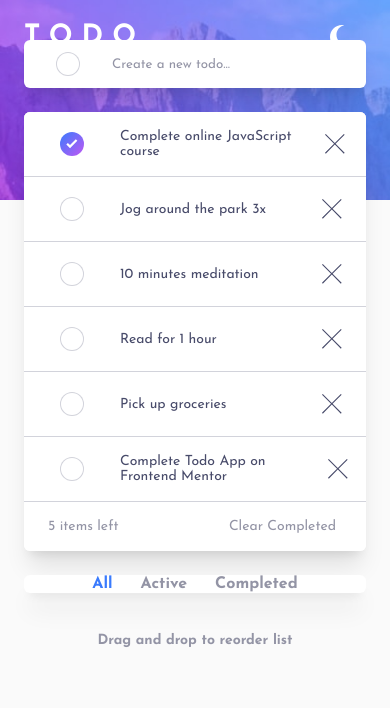
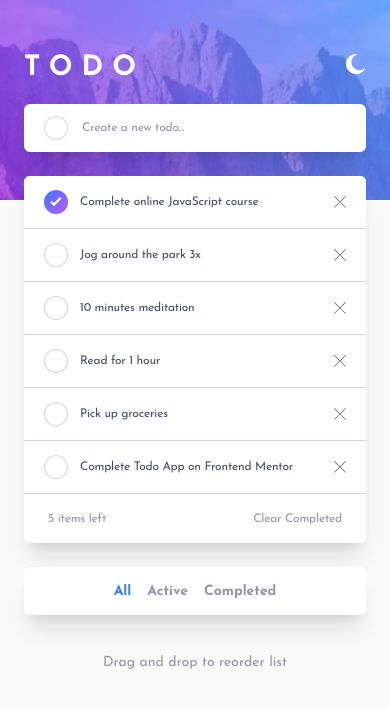
Before and after one commit to john-mirage/todo-app, a React (Vite) app: page / in a window 390 px wide. Shown: the top 708 px of the page. Built offline with nearby package versions, Linux system fonts and the light colour scheme.

Commit message:
feat: add mobile styles

```diff
--- a/src/assets/styles/components/check-input.module.css
+++ b/src/assets/styles/components/check-input.module.css
@@ -6,6 +6,7 @@
     display: block;
     width: auto;
     height: auto;
+    margin-left: -1.2rem;
 }
 
 .button {
--- a/src/assets/styles/components/theme-icon.module.css
+++ b/src/assets/styles/components/theme-icon.module.css
@@ -1,5 +1,5 @@
 .icon {
-    width: 2.4rem;
+    width: 2rem;
     height: auto;
     color: var(--color-white);
 }
--- a/src/assets/styles/components/tip.module.css
+++ b/src/assets/styles/components/tip.module.css
@@ -4,6 +4,6 @@
     margin-top: 4rem;
     text-align: center;
     font-size: 1.4rem;
-    font-weight: 700;
+    font-weight: 400;
     color: var(--color-text-alt);
 }
--- a/src/assets/styles/components/todo-filter.module.css
+++ b/src/assets/styles/components/todo-filter.module.css
@@ -1,5 +1,5 @@
 .filter {
-    font-size: 1.6rem;
+    font-size: 1.4rem;
     font-weight: 700;
     margin-right: 1.6rem;
 }
--- a/src/assets/styles/components/todo-filters.module.css
+++ b/src/assets/styles/components/todo-filters.module.css
@@ -4,5 +4,5 @@
     justify-content: center;
     align-items: center;
     width: 100%;
-    height: auto;
+    height: 4.8rem;
 }
--- a/src/assets/styles/components/todo-input.module.css
+++ b/src/assets/styles/components/todo-input.module.css
@@ -10,14 +10,16 @@
 
 .input {
     flex: 1 1 0;
-    padding: 0.8rem 2rem;
+    display: block;
+    width: 100%;
+    height: 100%;
     outline: none;
-    transition-property: color, background-color;
-    transition-duration: 150ms;
+    transition: color 150ms;
     color: var(--color-text);
-    background-color: var(--color-foreground);
-    border: none;
     font-family: inherit;
+    font-size: 1.2rem;
+    font-weight: 400;
+    letter-spacing: -0.02rem;
 }
 
 .input::placeholder {
--- a/src/assets/styles/components/todo-menu.module.css
+++ b/src/assets/styles/components/todo-menu.module.css
@@ -19,16 +19,18 @@
 }
 
 .todoLeft {
-    font-size: 1.4rem;
+    font-size: 1.2rem;
     font-weight: 400;
+    letter-spacing: -0.02rem;
     color: var(--color-text-alt);
 }
 
 .clearTodos {
     display: block;
     margin-left: auto;
-    font-size: 1.4rem;
+    font-size: 1.2rem;
     font-weight: 400;
+    letter-spacing: -0.02rem;
     transition: colors 150ms;
     color: var(--color-text-alt);
 }
--- a/src/assets/styles/components/todo.module.css
+++ b/src/assets/styles/components/todo.module.css
@@ -3,10 +3,10 @@
     flex-direction: row;
     align-items: center;
     width: 100%;
-    height: 6.4rem;
+    height: 5.2rem;
     background-color: var(--color-foreground);
-    padding-left: 2.4rem;
-    padding-right: 2.4rem;
+    padding-left: 2rem;
+    padding-right: 2rem;
     margin-bottom: 0.1rem;
     cursor: grab;
 }
@@ -15,26 +15,34 @@
     margin-bottom: 0;
 }
 
+.fixedSection {
+    flex: 0 0 auto;
+}
+
+.fluidSection {
+    flex: 1 1 0;
+}
+
 .content {
-    font-size: 1.4rem;
+    font-size: 1.2rem;
     font-weight: 400;
+    letter-spacing: -0.02rem;
     color: var(--color-text);
-    margin-left: 2.4rem;
 }
 
 .button {
     display: flex;
-    width: 6.4rem;
-    height: 6.4rem;
+    width: 4.8rem;
+    height: 4.8rem;
     background-color: transparent;
     border: none;
-    margin-right: -2.2rem;
+    margin-right: -1.8rem;
     margin-left: auto;
 }
 
 .icon {
-    width: 2rem;
-    height: 2rem;
+    width: 1.2rem;
+    height: auto;
     color: var(--color-text-alt);
     margin: auto;
 }
--- a/src/assets/styles/components/top-app-bar.module.css
+++ b/src/assets/styles/components/top-app-bar.module.css
@@ -1,10 +1,7 @@
 .bar {
-    position: absolute;
-    z-index: 50;
-    top: 0;
-    left: 0;
     width: 100%;
     height: auto;
+    margin-bottom: 1.6rem;
 }
 
 .title {
@@ -13,4 +10,20 @@
     letter-spacing: 0.9rem;
     text-transform: uppercase;
     color: var(--color-white);
+    margin: 0.8rem 0 0 0;
 }
+
+.button {
+    display: flex;
+    width: 4.8rem;
+    height: 4.8rem;
+    border-radius: 2.4rem;
+    margin-right: -1.4rem;
+}
+
+.icon {
+    width: 2rem;
+    height: auto;
+    color: var(--color-white);
+    margin: auto;
+}
--- a/src/assets/styles/main.css
+++ b/src/assets/styles/main.css
@@ -49,6 +49,12 @@ button {
     background-color: transparent;
     font-family: inherit;
     cursor: pointer;
+    padding: 0;
+}
+
+input {
+    border: none;
+    background-color: transparent;
 }
 
 ul,
--- a/src/components/todo.tsx
+++ b/src/components/todo.tsx
@@ -13,17 +13,23 @@ function Todo({id, todo, completeTodo, deleteTodo}) {
 
   return (
     <li className={classes.container}>
+      <div className={classes.fixedSection}>
         <CheckInput
           id={id}
           checked={todo.completed}
           onChange={handleTodoCompletion}
         />
+      </div>
+      <div className={classes.fluidSection}>
         <p className={classes.content}>{todo.text}</p>
+      </div>
+      <div className={classes.fixedSection}>
         <button className={classes.button} onClick={handleTodoDeletion}>
           <svg className={classes.icon} xmlns="http://www.w3.org/2000/svg" viewBox="0 0 18 18">
             <path fill="#494C6B" fillRule="evenodd" d="M16.97 0l.708.707L9.546 8.84l8.132 8.132-.707.707-8.132-8.132-8.132 8.132L0 16.97l8.132-8.132L0 .707.707 0 8.84 8.132 16.971 0z"/>
           </svg>
         </button>
+      </div>
     </li>
   )
 }
--- a/src/components/top-app-bar.tsx
+++ b/src/components/top-app-bar.tsx
@@ -1,16 +1,26 @@
 import classes from "@assets/styles/components/top-app-bar.module.css";
-import IconButton from "@components/icon-button";
 import Container from "@components/container";
-import ThemeIcon from "@components/theme-icon";
 
 function TopAppBar({ isDarkMode, toggleDarkMode }) {
   return (
     <header className={classes.bar}>
       <Container flex>
         <h2 className={classes.title}>todo</h2>
-        <IconButton margin onClick={toggleDarkMode}>
-          <ThemeIcon name={isDarkMode ? "sun" : "moon"}/>
-        </IconButton>
+        <button className={classes.button} onClick={toggleDarkMode}>
+          {
+            isDarkMode
+            ? (
+                <svg className={classes.icon} xmlns="http://www.w3.org/2000/svg" viewBox="0 0 26 26">
+                  <path fill="currentColor" fillRule="evenodd" d="M13 21a1 1 0 011 1v3a1 1 0 11-2 0v-3a1 1 0 011-1zm-5.657-2.343a1 1 0 010 1.414l-2.121 2.121a1 1 0 01-1.414-1.414l2.12-2.121a1 1 0 011.415 0zm12.728 0l2.121 2.121a1 1 0 01-1.414 1.414l-2.121-2.12a1 1 0 011.414-1.415zM13 8a5 5 0 110 10 5 5 0 010-10zm12 4a1 1 0 110 2h-3a1 1 0 110-2h3zM4 12a1 1 0 110 2H1a1 1 0 110-2h3zm18.192-8.192a1 1 0 010 1.414l-2.12 2.121a1 1 0 01-1.415-1.414l2.121-2.121a1 1 0 011.414 0zm-16.97 0l2.121 2.12A1 1 0 015.93 7.344L3.808 5.222a1 1 0 011.414-1.414zM13 0a1 1 0 011 1v3a1 1 0 11-2 0V1a1 1 0 011-1z"/>
+                </svg>
+              )
+            : (
+                <svg className={classes.icon} xmlns="http://www.w3.org/2000/svg" viewBox="0 0 26 26">
+                  <path fill="currentColor" fillRule="evenodd" d="M13 0c.81 0 1.603.074 2.373.216C10.593 1.199 7 5.43 7 10.5 7 16.299 11.701 21 17.5 21c2.996 0 5.7-1.255 7.613-3.268C23.22 22.572 18.51 26 13 26 5.82 26 0 20.18 0 13S5.82 0 13 0z"/>
+                </svg>
+              )
+          }
+        </button>
       </Container>
     </header>
   );
```
Lines whose indentation alone changed are shown as unchanged.
